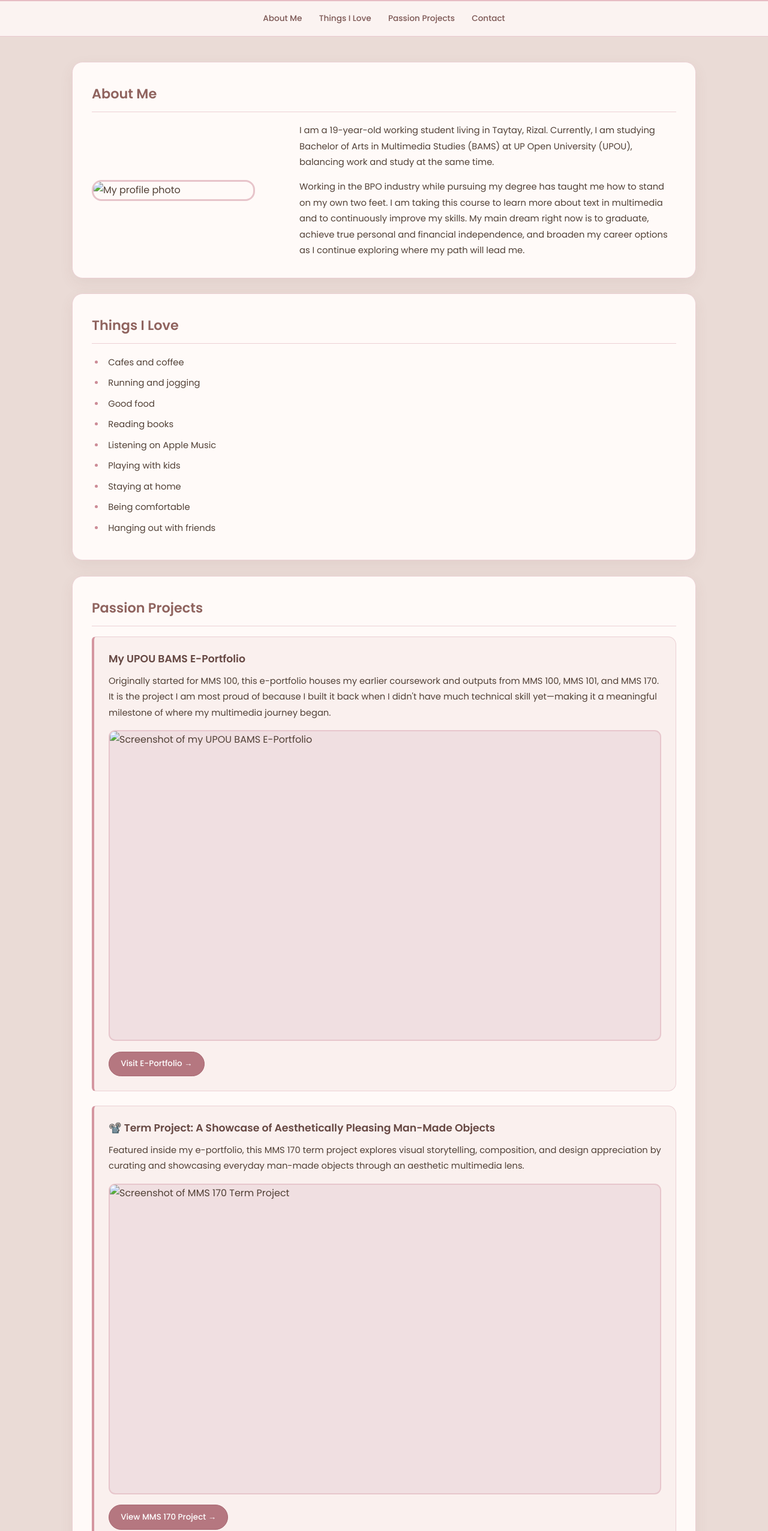
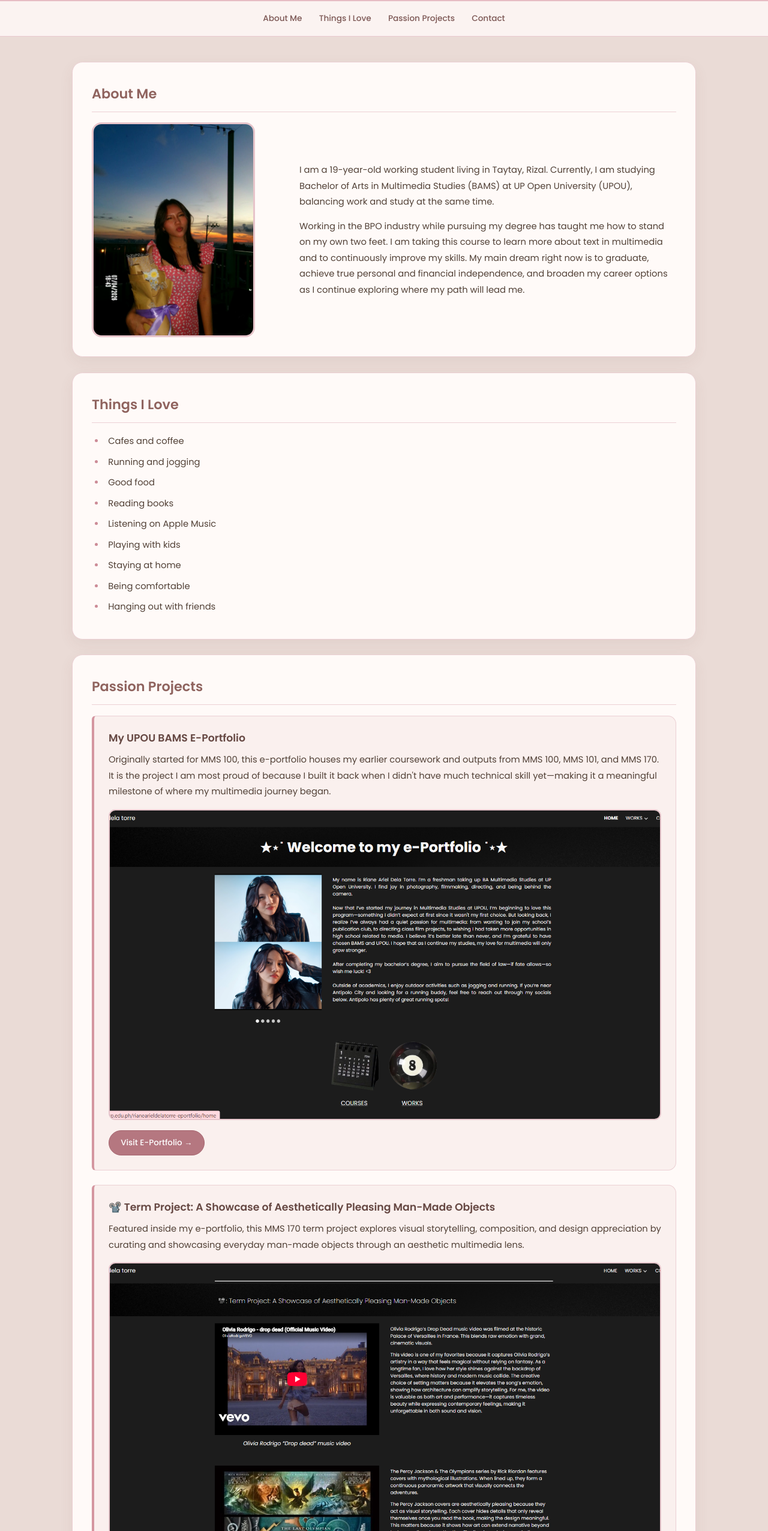
Before and after one commit to rianedelatorre/MMS171_Aboutme, a plain HTML site: page TMA.html in a window 1280 px wide. Shown: the part 248-2800 px from the top of the page at 60% size. Drawn offline with Linux system fonts and the light colour scheme.

Commit message:
Update TMA.html

```diff
--- a/TMA.html
+++ b/TMA.html
@@ -49,7 +49,7 @@
             <div class="about-container">
 
                 <div class="about-image">
-                    <img src="images/riane.jfif" alt="My profile photo">
+                    <img src="riane.jfif" alt="My profile photo">
                 </div>
 
                 <div class="about-text">
@@ -110,7 +110,7 @@
                     </p>
 
                     <div class="project-image">
-                        <img src="images/project1.png" alt="Screenshot of my UPOU BAMS E-Portfolio">
+                        <img src="project1.png" alt="Screenshot of my UPOU BAMS E-Portfolio">
                     </div>
 
                     <a class="project-link"
@@ -133,7 +133,7 @@
                     </p>
 
                     <div class="project-image">
-                        <img src="images/project2.png" alt="Screenshot of MMS 170 Term Project">
+                        <img src="project2.png" alt="Screenshot of MMS 170 Term Project">
                     </div>
 
                     <a class="project-link"
@@ -156,7 +156,7 @@
                     </p>
 
                     <div class="project-image">
-                        <img src="images/project3.png" alt="Screenshot of my MMS 111 Digital Zine">
+                        <img src="project3.png" alt="Screenshot of my MMS 111 Digital Zine">
                     </div>
 
                     <a class="project-link"
```
